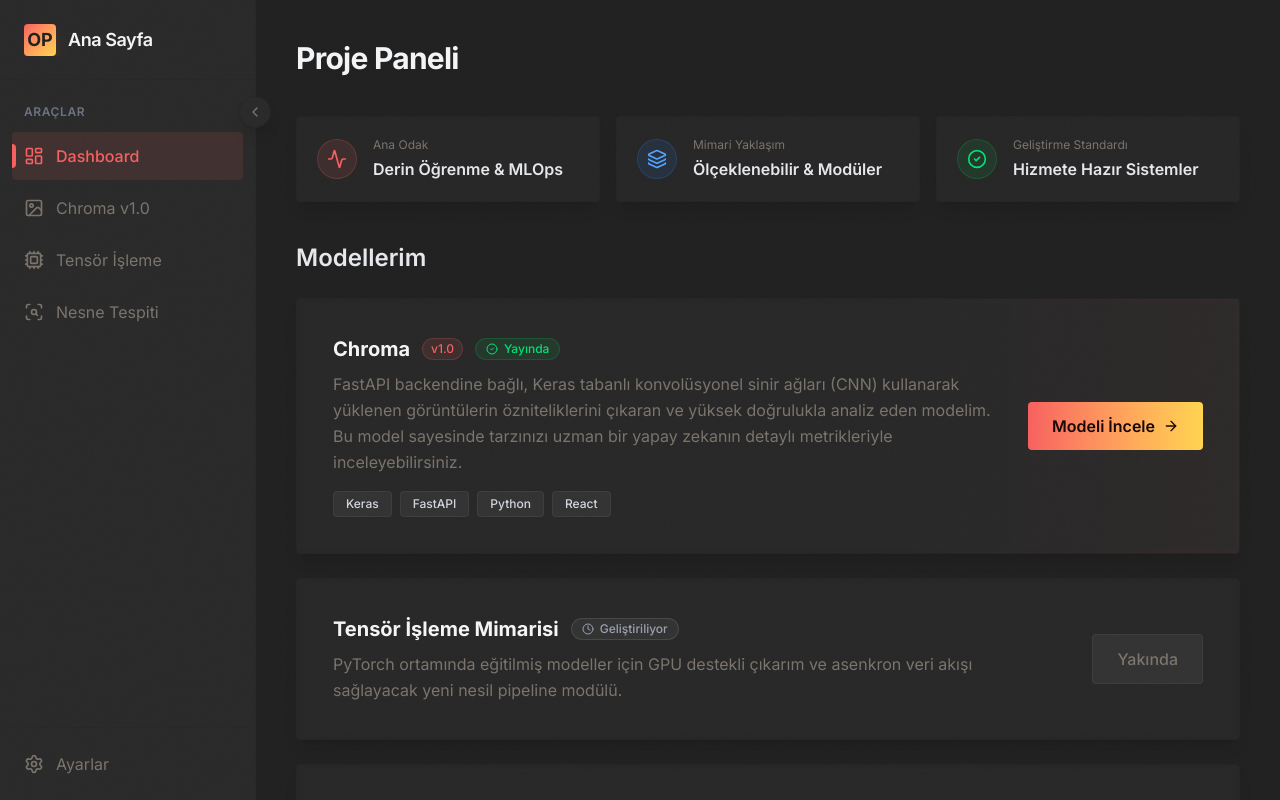
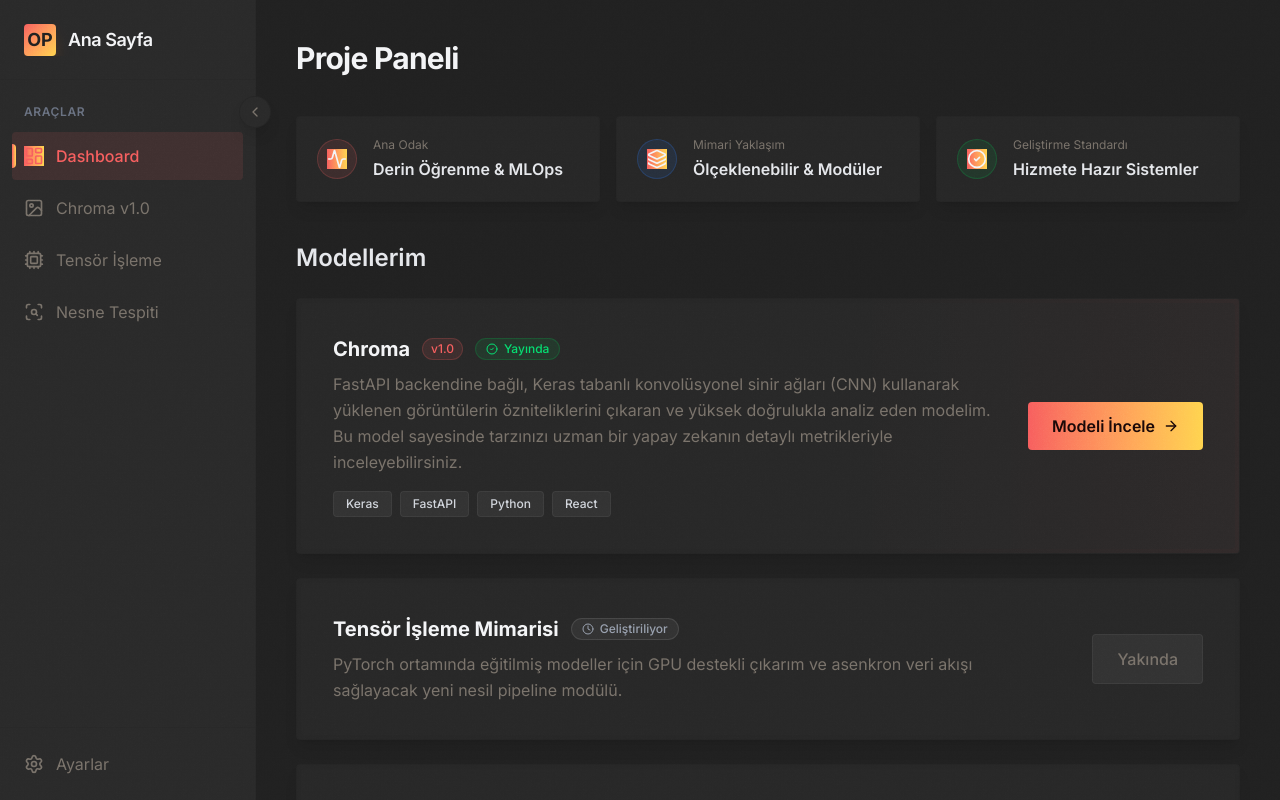
Before and after one commit to omerfarukpirhasanoglu/pirhasanoglu.com, a Next.js app: page /dashboard in a window 1280 px wide. Built offline with nearby package versions, Linux system fonts and the light colour scheme.

Commit message:
sidebar fixed

```diff
--- a/src/app/dashboard/page.tsx
+++ b/src/app/dashboard/page.tsx
@@ -20,7 +20,7 @@ export default function DashboardPage() {
         <div className="grid grid-cols-1 md:grid-cols-3 gap-4">
           <div className="glass-panel p-5 rounded-sm flex items-center gap-4 border border-white/5 bg-surface/30">
             <div className="w-10 h-10 rounded-full bg-accent/10 flex items-center justify-center border border-accent/20">
-              <Activity className="w-5 h-5 text-accent" />
+              <Activity className="w-5 h-5 bg-linear-to-r from-accent to-[#ffd44f]" />
             </div>
             <div>
               <p className="text-xs text-textMuted mb-1">Ana Odak</p>
@@ -30,7 +30,7 @@ export default function DashboardPage() {
 
           <div className="glass-panel p-5 rounded-sm flex items-center gap-4 border border-white/5 bg-surface/30">
             <div className="w-10 h-10 rounded-full bg-blue-500/10 flex items-center justify-center border border-blue-500/20">
-              <Layers className="w-5 h-5 text-blue-400" />
+              <Layers className="w-5 h-5 bg-linear-to-r from-accent to-[#ffd44f]" />
             </div>
             <div>
               <p className="text-xs text-textMuted mb-1">Mimari Yaklaşım</p>
@@ -40,7 +40,7 @@ export default function DashboardPage() {
 
           <div className="glass-panel p-5 rounded-sm flex items-center gap-4 border border-white/5 bg-surface/30">
             <div className="w-10 h-10 rounded-full bg-green-500/10 flex items-center justify-center border border-green-500/20">
-              <CheckCircle2 className="w-5 h-5 text-green-400" />
+              <CheckCircle2 className="w-5 h-5 bg-linear-to-r from-accent to-[#ffd44f]" />
             </div>
             <div>
               <p className="text-xs text-textMuted mb-1">Geliştirme Standardı</p>
--- a/src/components/layout/Sidebar.tsx
+++ b/src/components/layout/Sidebar.tsx
@@ -40,7 +40,7 @@ function NavItem({ item, isCollapsed, pathname }: NavItemProps) {
         }`}
       title={isCollapsed ? item.name : ""}
     >
-      <Icon className={`w-5 h-5 shrink-0 ${isActive ? "text-accent" : "group-hover:text-stone-600"}`} />
+      <Icon className={`w-5 h-5 shrink-0 ${isActive ? "bg-linear-to-r from-accent to-[#ffd44f]" : "group-hover:text-stone-600"}`} />
 
       <span className={`overflow-hidden whitespace-nowrap transition-all duration-300 soft-ease
         ${isCollapsed ? "w-0 opacity-0" : "w-auto opacity-100"}`}>
@@ -48,7 +48,7 @@ function NavItem({ item, isCollapsed, pathname }: NavItemProps) {
       </span>
 
       {isActive && !isCollapsed && (
-        <div className="absolute left-0 top-1/2 -translate-y-1/2 w-1 h-6 bg-accent rounded-r-full" />
+        <div className="absolute left-0 top-1/2 -translate-y-1/2 w-1 h-6 bg-linear-to-r from-accent to-[#ffd44f] rounded-r-full" />
       )}
     </Link>
   );
@@ -80,7 +80,7 @@ export default function Sidebar() {
           <div className="w-8 h-8 rounded-sm bg-linear-to-br from-accent to-[#ffd44f] flex items-center justify-center shrink-0 shadow-lg shadow-orange-500/20 group-hover:shadow-orange-500/40 transition-shadow duration-300">
             <span className="text-background font-bold text-lg">OP</span>
           </div>
-          <span className={`font-semibold text-lg tracking-tight transition-all duration-300 group-hover:text-accent
+          <span className={`font-semibold text-lg tracking-tight transition-all duration-300 group-hover:bg-linear-to-r from-accent to-[#ffd44f]
             ${isCollapsed ? "opacity-0 hidden" : "opacity-100"}`}>
             Ana Sayfa
           </span>
```
